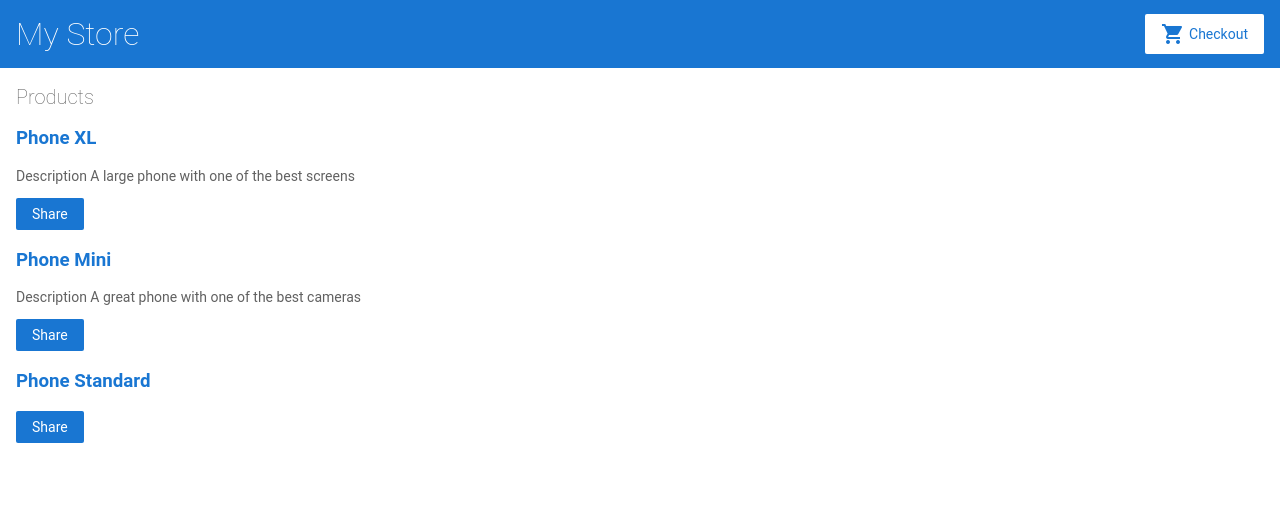
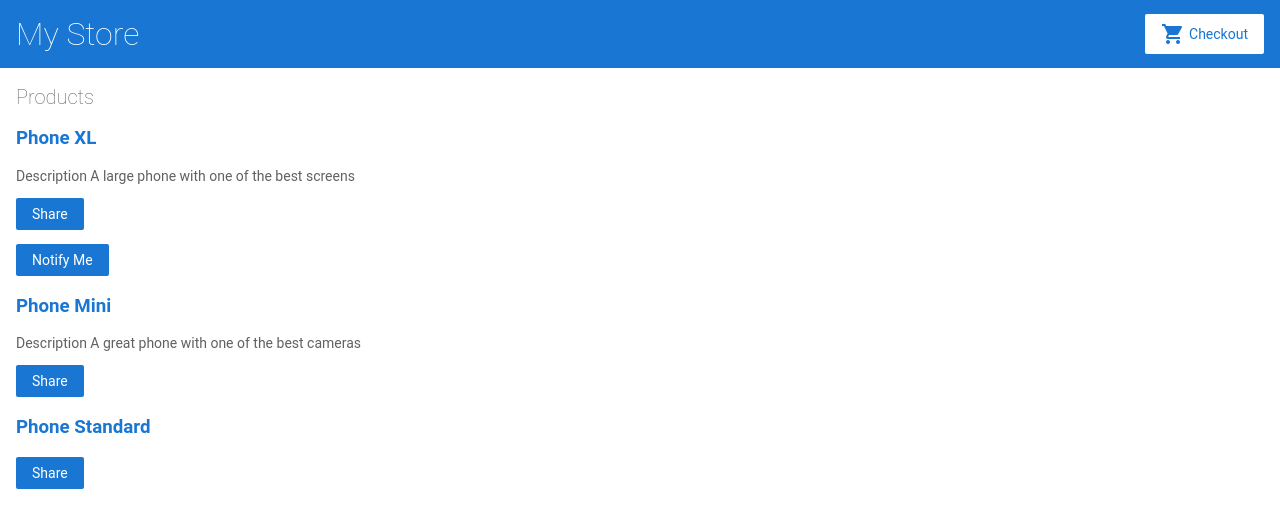
Before and after one commit to SisaKhoza/angular-bjytxg, an Angular app: page / in a window 1280 px wide. Shown: the top 528 px of the page. Built offline with nearby package versions, Linux system fonts and the light colour scheme.

Commit message:
Passing data to a parent component

```diff
--- a/src/app/product-alerts/product-alerts.component.html
+++ b/src/app/product-alerts/product-alerts.component.html
@@ -1,3 +1,3 @@
 <p *ngIf="product && product.price > 700">
-  <button type="button">Notify Me</button>
+  <button type="button" (click)="notify.emit()">Notify Me</button>
 </p>
--- a/src/app/product-alerts/product-alerts.component.ts
+++ b/src/app/product-alerts/product-alerts.component.ts
@@ -1,4 +1,4 @@
-import { Component, Input } from '@angular/core';
+import { Component, Input, Output, EventEmitter } from '@angular/core';
 import { Product } from '../products';
 
 @Component({
@@ -7,5 +7,6 @@
   styleUrls: ['./product-alerts.component.css'],
 })
 export class ProductAlertsComponent {
-  @Input() product!: Product;
+  @Input() product!: Product | undefined;
+  @Output() notify = new EventEmitter();
 }
--- a/src/app/product-list/product-list.component.html
+++ b/src/app/product-list/product-list.component.html
@@ -5,11 +5,12 @@
     <a [title]="product.name + ' details'"> {{ product.name }}</a>
   </h3>
 
-  <p *ngIf="product.description">
-    Description {{ product.description }}
-  </p>
+  <p *ngIf="product.description">Description {{ product.description }}</p>
 
   <button type="button" (click)="share()">Share</button>
+
+  <app-product-alerts [product]="product" (notify)="onNotify()">
+  </app-product-alerts>
 </div>
 <!--
 Copyright Google LLC. All Rights Reserved.
--- a/src/app/product-list/product-list.component.ts
+++ b/src/app/product-list/product-list.component.ts
@@ -5,16 +5,19 @@
 @Component({
   selector: 'app-product-list',
   templateUrl: './product-list.component.html',
-  styleUrls: ['./product-list.component.css']
+  styleUrls: ['./product-list.component.css'],
 })
 export class ProductListComponent {
-  products = products;
+  products = [...products];
 
   share() {
     window.alert('The product has been shared!');
   }
+
+  onNotify() {
+    window.alert('You will be notified when the product goes on sale');
+  }
 }
-
 
 /*
 Copyright Google LLC. All Rights Reserved.
```
